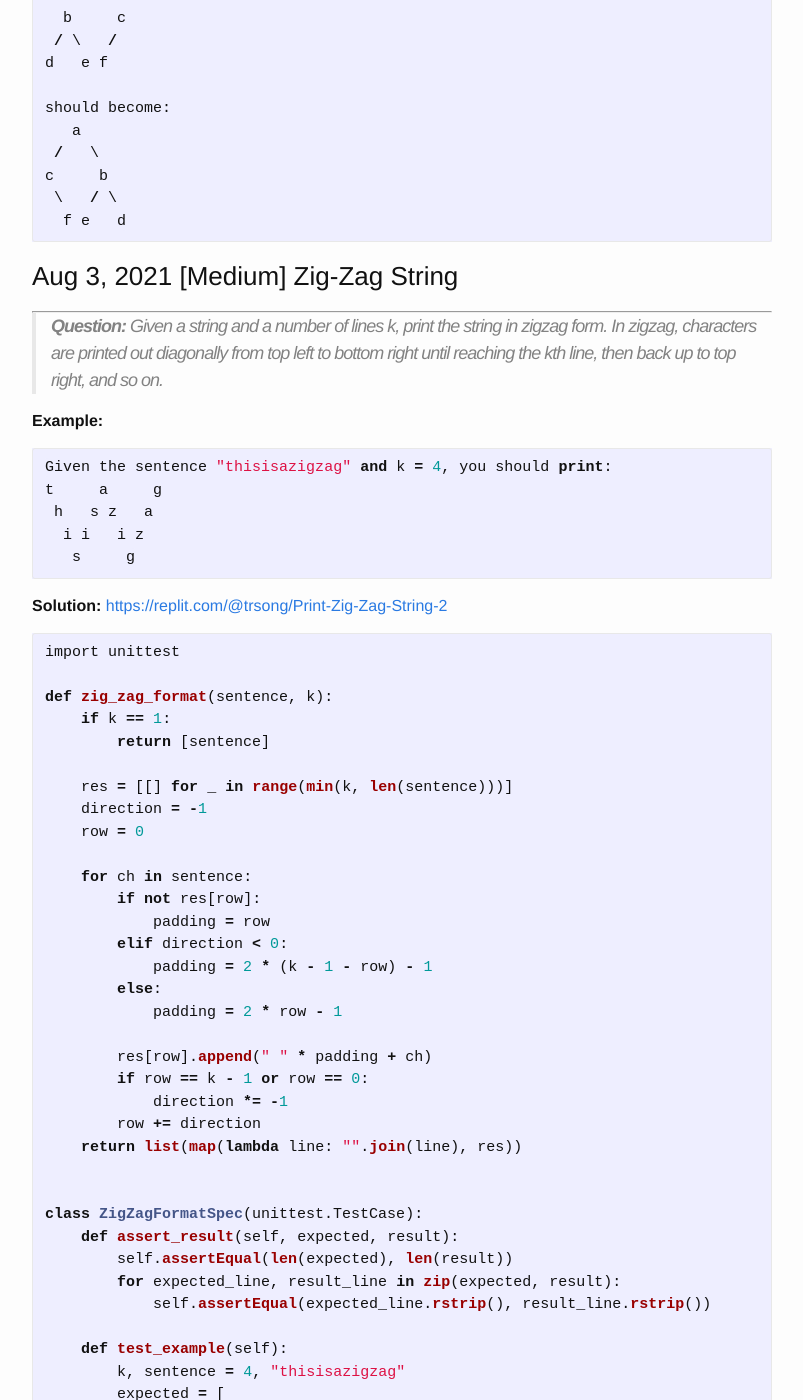
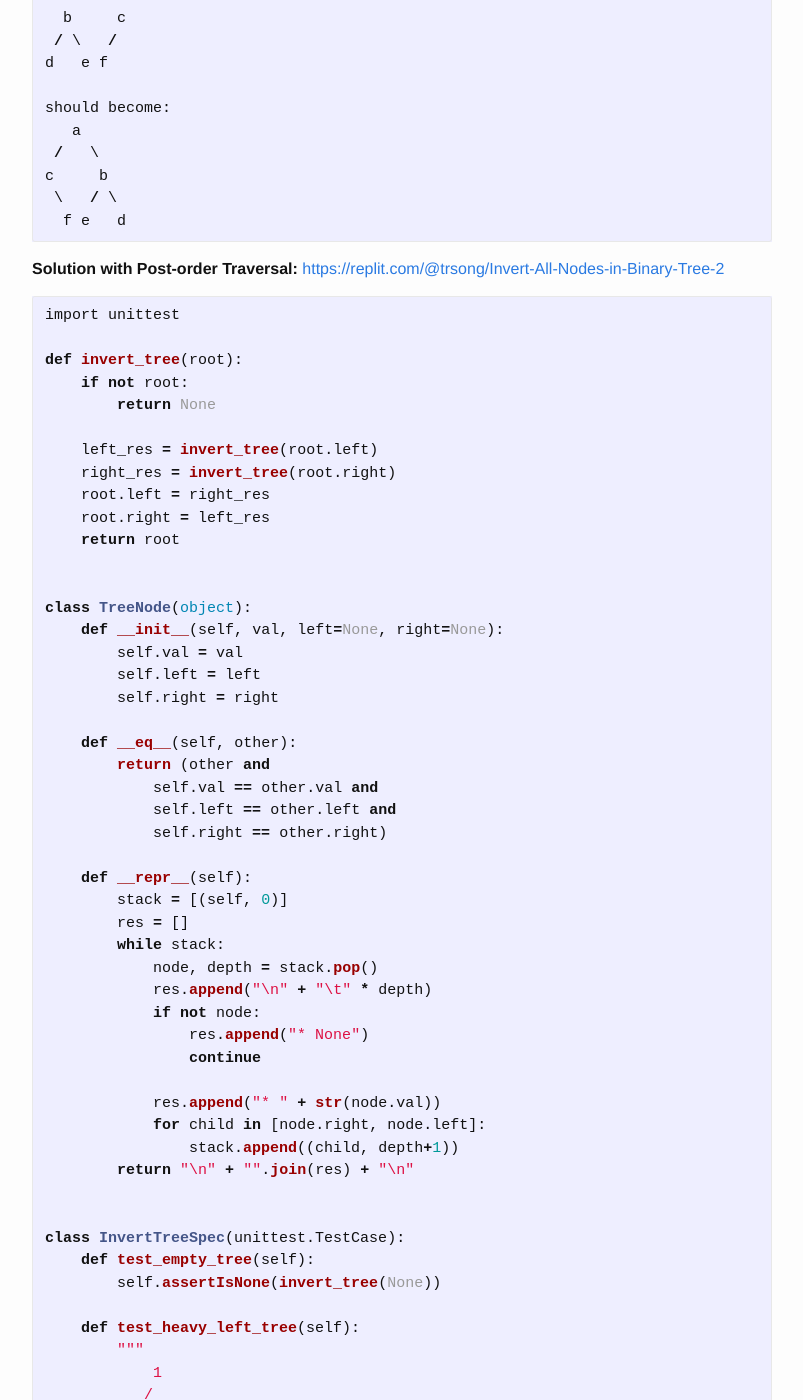
Before and after one commit to trsong/trsong.github.io, a Jekyll site: the page built from _posts/2021-08-01-DailyQuestionsAug.md, in a window 1280 px wide and 1400 px high, scrolled down 1314 px. Shown: the whole window, without its empty margins (238-1041 px from the left). Built offline with Jekyll 4.4.1, drawn with Linux system fonts in a browser that asks for light colours; some of the changed text lies outside the part shown.

Commit message:
Add solution to Aug 4 question

````diff
--- a/_posts/2021-08-01-DailyQuestionsAug.md
+++ b/_posts/2021-08-01-DailyQuestionsAug.md
@@ -59,6 +59,118 @@ c     b
   f e   d
 ```
 
+**Solution with Post-order Traversal:** [https://replit.com/@trsong/Invert-All-Nodes-in-Binary-Tree-2](https://replit.com/@trsong/Invert-All-Nodes-in-Binary-Tree-2)
+```py
+import unittest
+
+def invert_tree(root):
+    if not root:
+        return None
+
+    left_res = invert_tree(root.left)
+    right_res = invert_tree(root.right)
+    root.left = right_res
+    root.right = left_res
+    return root
+
+
+class TreeNode(object):
+    def __init__(self, val, left=None, right=None):
+        self.val = val
+        self.left = left
+        self.right = right
+
+    def __eq__(self, other):
+        return (other and
+            self.val == other.val and
+            self.left == other.left and
+            self.right == other.right)
+
+    def __repr__(self):
+        stack = [(self, 0)]
+        res = []
+        while stack:
+            node, depth = stack.pop()
+            res.append("\n" + "\t" * depth)
+            if not node:
+                res.append("* None")
+                continue
+
+            res.append("* " + str(node.val))
+            for child in [node.right, node.left]:
+                stack.append((child, depth+1))
+        return "\n" + "".join(res) + "\n"
+
+
+class InvertTreeSpec(unittest.TestCase):
+    def test_empty_tree(self):
+        self.assertIsNone(invert_tree(None))
+
+    def test_heavy_left_tree(self):
+        """
+            1
+           /
+          2
+         /
+        3
+        """
+        tree = TreeNode(1, TreeNode(2, TreeNode(3)))
+        """
+        1
+         \
+          2
+           \
+            3
+        """
+        expected_tree = TreeNode(1, right=TreeNode(2, right=TreeNode(3)))
+        self.assertEqual(invert_tree(tree), expected_tree)
+
+    def test_heavy_right_tree(self):
+        """
+          1
+         / \
+        2   3
+           /
+          4
+        """
+        tree = TreeNode(1, TreeNode(2), TreeNode(3, TreeNode(4)))
+        """
+          1
+         / \
+        3   2
+         \
+          4
+        """
+        expected_tree = TreeNode(1, TreeNode(3, right=TreeNode(4)), TreeNode(2))
+        self.assertEqual(invert_tree(tree), expected_tree)
+
+    def test_sample_tree(self):
+        """
+             1
+           /   \
+          2     3
+         / \   /
+        4   5 6
+        """
+        n2 = TreeNode(2, TreeNode(4), TreeNode(5))
+        n3 = TreeNode(3, TreeNode(6))
+        n1 = TreeNode(1, n2, n3)
+        """
+            1
+          /   \
+         3     2
+          \   / \
+           6 5   4
+        """
+        en2 = TreeNode(2, TreeNode(5), TreeNode(4))
+        en3 = TreeNode(3, right=TreeNode(6))
+        en1 = TreeNode(1, en3, en2)
+        self.assertEqual(invert_tree(n1), en1)
+
+
+if __name__ == '__main__':
+    unittest.main(exit=False, verbosity=2)
+```
 
 ### Aug 3, 2021 \[Medium\] Zig-Zag String
 ---
````
